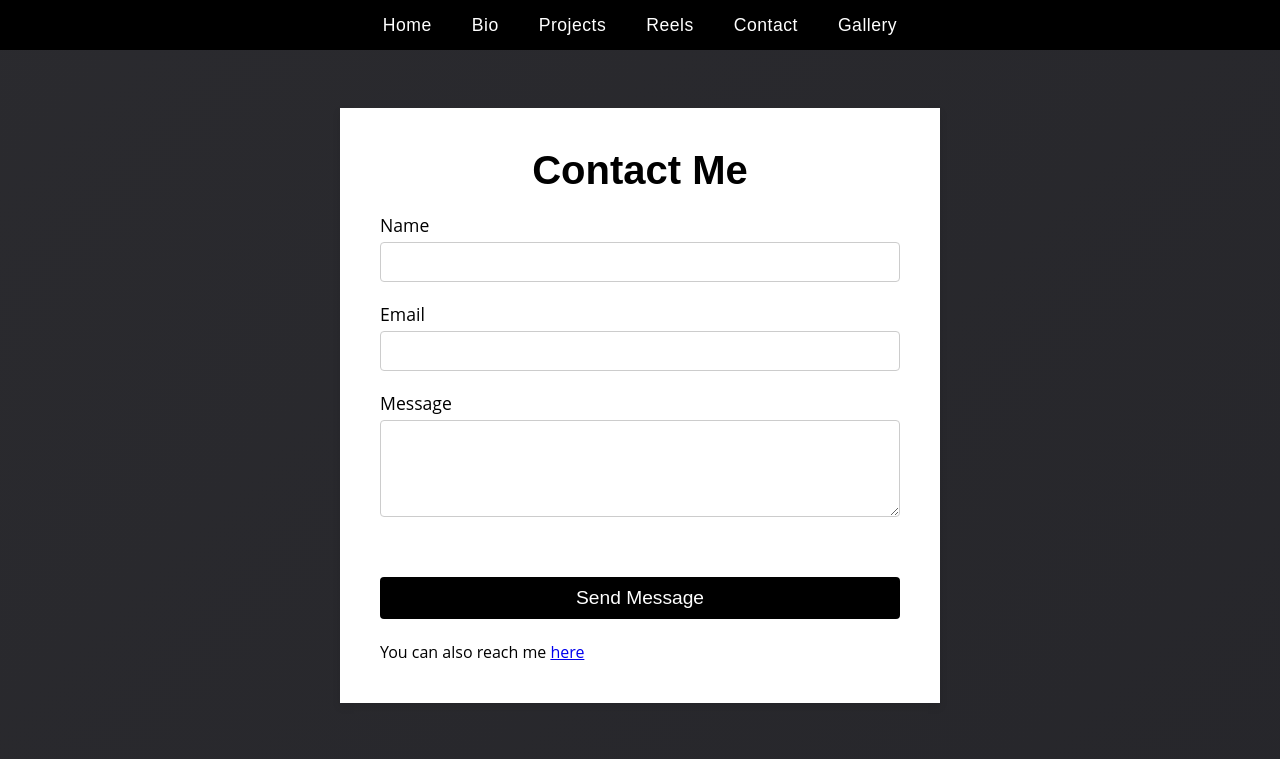
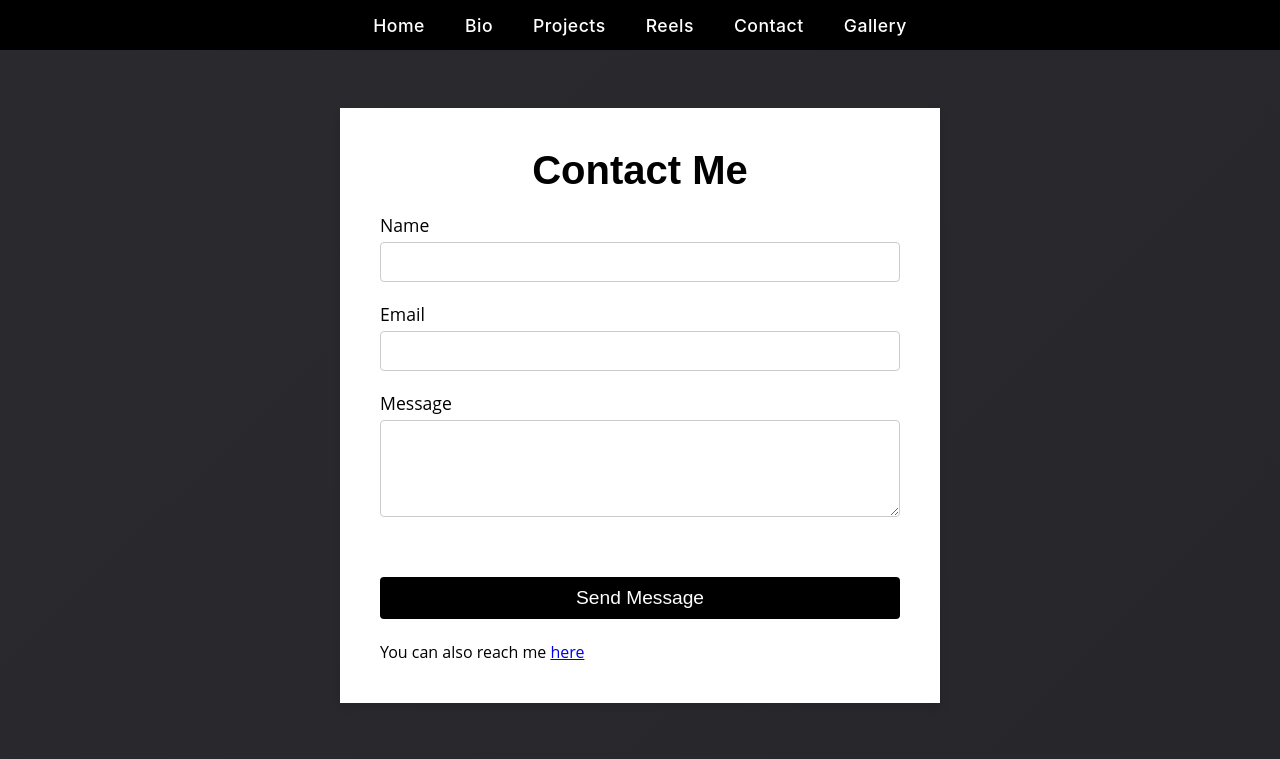
Before and after one commit to hristokbonev/hristobonev.com, a FastAPI app: page /contact/ in a window 1280 px wide. Shown: the top 759 px of the page. Run offline with FastAPI, Linux system fonts and the light colour scheme; parts of the project's set-up code (start-up, migrations or seed data) failed here and were passed over; some libraries are stand-ins or nearby versions.

Commit message:
Update styles.css

```diff
--- a/static/styles.css
+++ b/static/styles.css
@@ -57,7 +57,7 @@ header nav ul {
 header nav ul li a {
     color: white;
     text-decoration: none;
-    font-family: 'Poppins', sans-serif;
+    font-family: 'Inter', sans-serif;
     font-size: 1.1em;
     font-weight: 500;
     letter-spacing: 0.5px;
```
